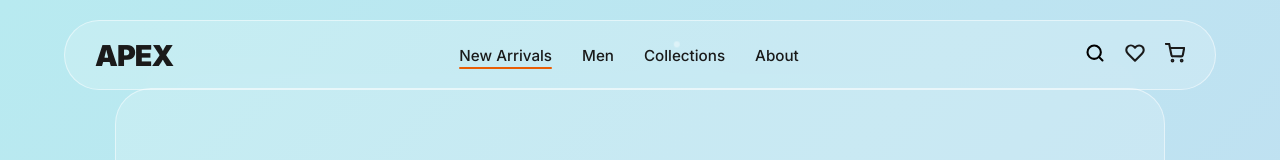
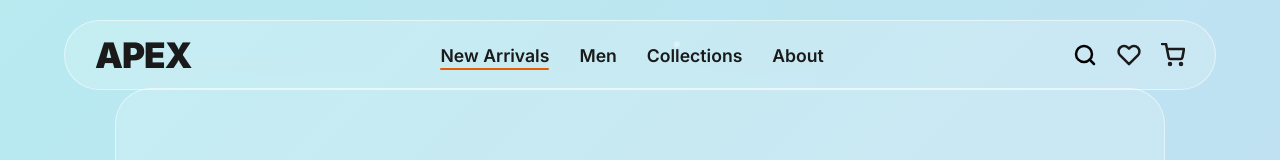
Before and after one commit to vamsiandavarapu/ApexRunners-EcommerceWebsite, a plain HTML site: page index.html in a window 1280 px wide. Shown: the top 160 px of the page. Drawn offline with Linux system fonts and the light colour scheme.

Commit message:
style: increased the size

```diff
--- a/css/global.css
+++ b/css/global.css
@@ -100,7 +100,7 @@ p { line-height: 1.6; margin-bottom: 1rem; }
 
 .nav-brand {
   font-weight: 900;
-  font-size: 1.8rem;
+  font-size: 2.2rem;
   letter-spacing: -1px;
 }
 
@@ -110,8 +110,8 @@ p { line-height: 1.6; margin-bottom: 1rem; }
 }
 
 .nav-links a {
-  font-weight: 500;
-  font-size: 0.95rem;
+  font-weight: 600;
+  font-size: 1.1rem;
   position: relative;
 }
 
@@ -134,9 +134,17 @@ p { line-height: 1.6; margin-bottom: 1rem; }
 }
 
 .icon-btn {
-  font-size: 1.2rem;
+  display: flex;
+  align-items: center;
+  justify-content: center;
   position: relative;
   transition: var(--transition);
+}
+
+.icon-btn svg {
+  width: 24px;
+  height: 24px;
+  display: block;
 }
 
 .icon-btn:hover {
```
